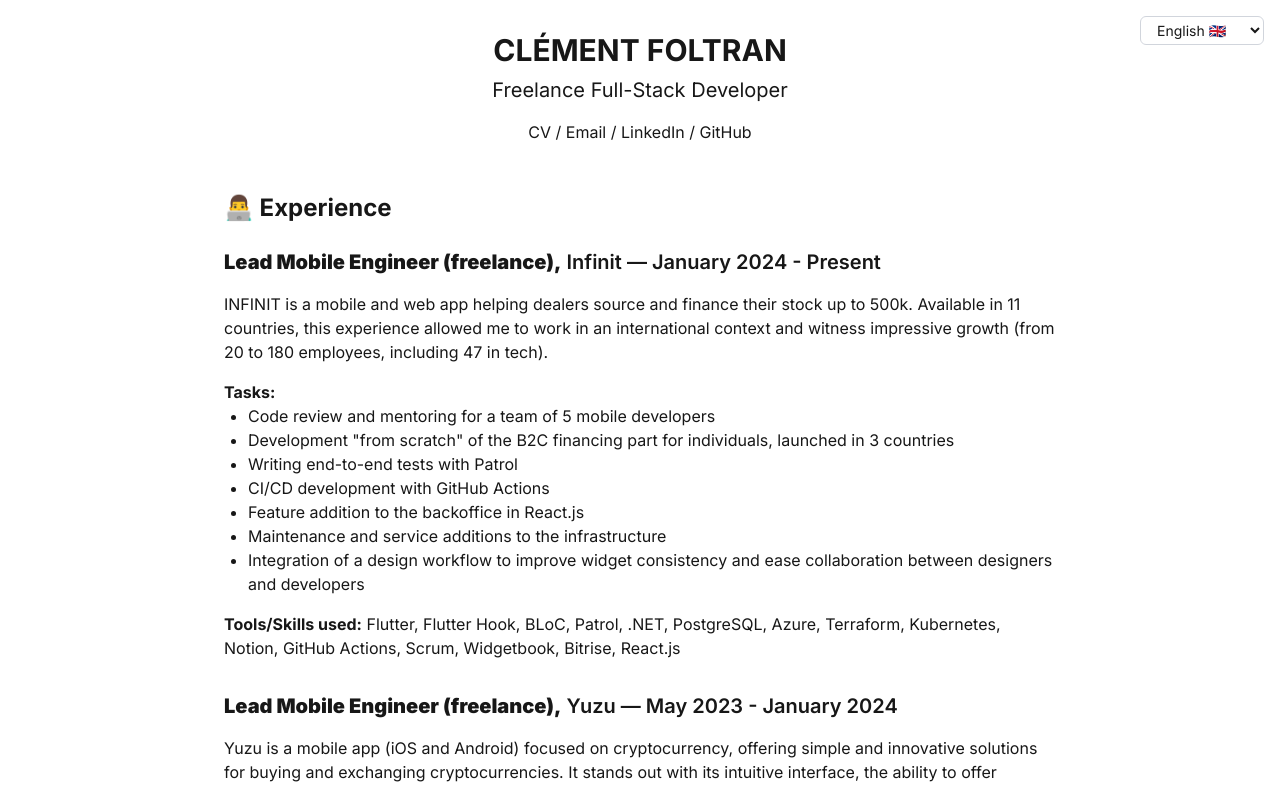
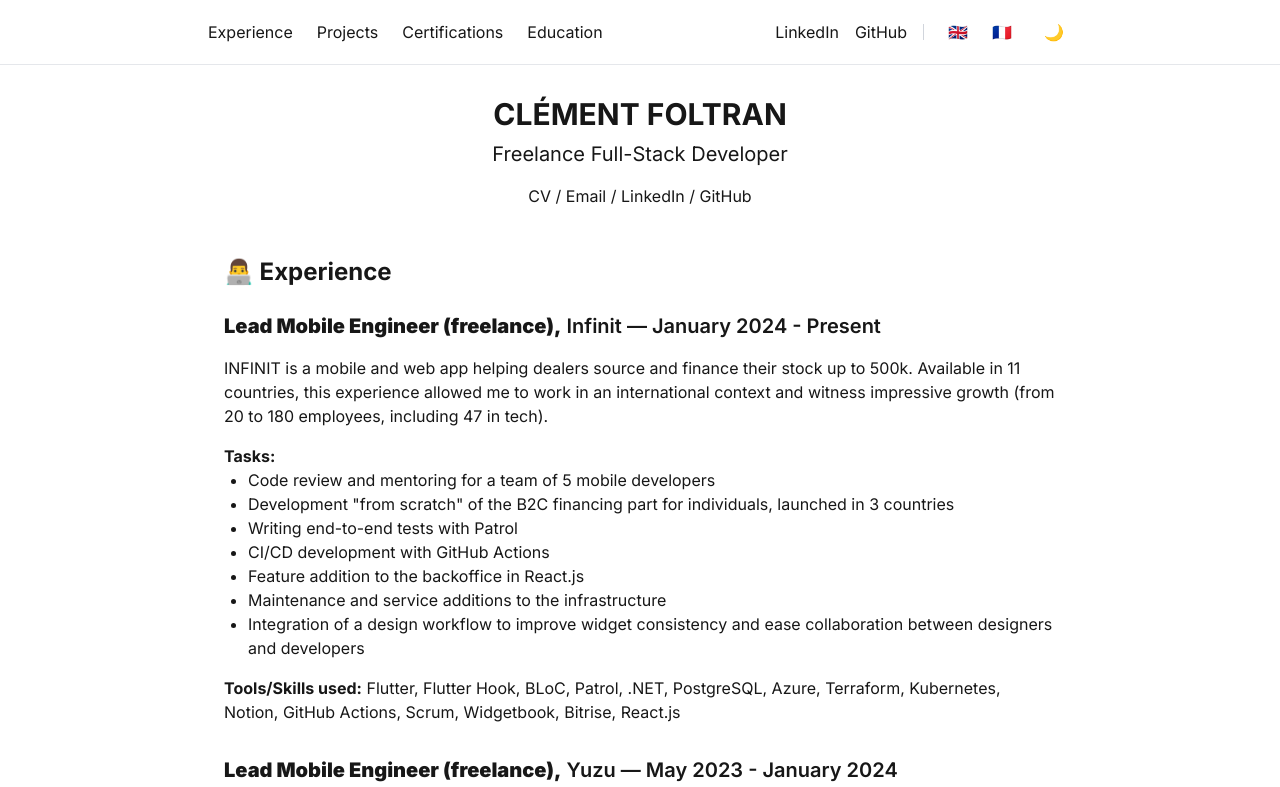
Before and after one commit to cfoltran/pommef, a Next.js app: page /en in a window 1280 px wide. Shown: the top 787 px of the page. Built offline with nearby package versions, Linux system fonts and the light colour scheme.

Commit message:
Add navbar

```diff
--- a/app/[lang]/page.tsx
+++ b/app/[lang]/page.tsx
@@ -1,6 +1,7 @@
 import { en } from '../i18n/locales/en';
 import { fr } from '../i18n/locales/fr';
 import LanguageSwitcher from '../components/LanguageSwitcher';
+import Navbar from '../components/Navbar';
 
 const translations = {
   en,
@@ -19,8 +20,8 @@
   const t = translations[lang];
 
   return (
-    <main className="min-h-screen p-8 max-w-4xl mx-auto">
-      <LanguageSwitcher />
+    <main className="min-h-screen p-8 max-w-4xl mx-auto pt-24">
+      <Navbar />
 
       <header className="text-center mb-12">
         <h1 className="text-3xl font-bold mb-2">{t.header.title}</h1>
@@ -33,7 +34,7 @@
         </p>
       </header>
 
-      <section className="mb-12">
+      <section id="experience" className="mb-12">
         <h2 className="text-2xl font-bold mb-6">{t.sections.experience}</h2>
 
         {/* Infinit */}
@@ -120,7 +121,7 @@
         </article>
       </section>
 
-      <section className="mb-12">
+      <section id="projects" className="mb-12">
         <h2 className="text-2xl font-bold mb-6">{t.sections.projects}</h2>
 
         {/* Unbubl */}
@@ -157,7 +158,7 @@
         </article>
       </section>
 
-      <section className="mb-12">
+      <section id="certifications" className="mb-12">
         <h2 className="text-2xl font-bold mb-6">{t.sections.certifications}</h2>
         <ul className="list-disc pl-6">
           {t.certifications.list.map((cert, index) => (
@@ -168,12 +169,7 @@
         </ul>
       </section>
 
-      <section className="mb-12">
-        <h2 className="text-2xl font-bold mb-6">{t.sections.languages}</h2>
-        <p>{t.languages.list}</p>
-      </section>
-
-      <section className="mb-12">
+      <section id="education" className="mb-12">
         <h2 className="text-2xl font-bold mb-6">{t.sections.education}</h2>
 
         {/* 42 Paris */}
--- a/app/components/LanguageSwitcher.tsx
+++ b/app/components/LanguageSwitcher.tsx
@@ -13,15 +13,21 @@
   };
 
   return (
-    <div className="fixed top-4 right-4 z-50">
-      <select
-        onChange={(e) => switchLanguage(e.target.value)}
-        className="bg-white border border-gray-300 rounded-md px-3 py-1 text-sm"
-        defaultValue={pathname.startsWith('/fr') ? 'fr' : 'en'}
+    <div className="flex items-center gap-2">
+      <button
+        onClick={() => switchLanguage('en')}
+        className={`p-2 rounded-full hover:bg-white/10 transition-colors ${pathname.startsWith('/en') ? 'bg-white/20' : ''}`}
+        aria-label="Switch to English"
       >
-        <option value="en">English 🇬🇧</option>
-        <option value="fr">Français 🇫🇷</option>
-      </select>
+        🇬🇧
+      </button>
+      <button
+        onClick={() => switchLanguage('fr')}
+        className={`p-2 rounded-full hover:bg-white/10 transition-colors ${pathname.startsWith('/fr') ? 'bg-white/20' : ''}`}
+        aria-label="Switch to French"
+      >
+        🇫🇷
+      </button>
     </div>
   );
 }
--- /dev/null
+++ b/app/components/Navbar.tsx
@@ -0,0 +1,73 @@
+'use client';
+
+import { usePathname } from 'next/navigation';
+import LanguageSwitcher from './LanguageSwitcher';
+import ThemeSwitcher from './ThemeSwitcher';
+
+const translations = {
+  en: {
+    sections: {
+      experience: 'Experience',
+      projects: 'Projects',
+      certifications: 'Certifications',
+      education: 'Education',
+    },
+  },
+  fr: {
+    sections: {
+      experience: 'Expérience',
+      projects: 'Projets',
+      certifications: 'Certifications',
+      education: 'Formation',
+    },
+  },
+} as const;
+
+export default function Navbar() {
+  const pathname = usePathname();
+  const lang = pathname.startsWith('/fr') ? 'fr' : 'en';
+  const t = translations[lang];
+
+  return (
+    <nav className="fixed top-0 left-0 right-0 z-50 backdrop-blur-md bg-white/30 dark:bg-black/30 border-b border-gray-200 dark:border-gray-800">
+      <div className="max-w-4xl mx-auto px-4 h-16 flex items-center justify-between">
+        <div className="flex items-center gap-6">
+          <a href="#experience" className="hover:text-gray-600 dark:hover:text-gray-300 transition-colors">
+            {t.sections.experience}
+          </a>
+          <a href="#projects" className="hover:text-gray-600 dark:hover:text-gray-300 transition-colors">
+            {t.sections.projects}
+          </a>
+          <a href="#certifications" className="hover:text-gray-600 dark:hover:text-gray-300 transition-colors">
+            {t.sections.certifications}
+          </a>
+          <a href="#education" className="hover:text-gray-600 dark:hover:text-gray-300 transition-colors">
+            {t.sections.education}
+          </a>
+        </div>
+
+        <div className="flex items-center gap-4">
+          <a
+            href="https://www.linkedin.com/in/clementfoltran/"
+            target="_blank"
+            rel="noopener noreferrer"
+            className="hover:text-gray-600 dark:hover:text-gray-300 transition-colors"
+          >
+            LinkedIn
+          </a>
+          <a
+            href="https://github.com/cfoltran/"
+            target="_blank"
+            rel="noopener noreferrer"
+            className="hover:text-gray-600 dark:hover:text-gray-300 transition-colors"
+          >
+            GitHub
+          </a>
+          <div className="h-4 w-px bg-gray-300 dark:bg-gray-700" />
+          <LanguageSwitcher />
+          <ThemeSwitcher />
+        </div>
+      </div>
+    </nav>
+  );
+}
--- /dev/null
+++ b/app/components/ThemeSwitcher.tsx
@@ -0,0 +1,32 @@
+'use client';
+
+import { useEffect, useState } from 'react';
+
+export default function ThemeSwitcher() {
+  const [theme, setTheme] = useState<'light' | 'dark'>('light');
+
+  useEffect(() => {
+    const savedTheme = localStorage.getItem('theme') as 'light' | 'dark';
+    if (savedTheme) {
+      setTheme(savedTheme);
+      document.documentElement.classList.toggle('dark', savedTheme === 'dark');
+    }
+  }, []);
+
+  const toggleTheme = () => {
+    const newTheme = theme === 'light' ? 'dark' : 'light';
+    setTheme(newTheme);
+    localStorage.setItem('theme', newTheme);
+    document.documentElement.classList.toggle('dark', newTheme === 'dark');
+  };
+
+  return (
+    <button
+      onClick={toggleTheme}
+      className="p-2 rounded-full hover:bg-white/10 transition-colors"
+      aria-label={`Switch to ${theme === 'light' ? 'dark' : 'light'} mode`}
+    >
+      {theme === 'light' ? '🌙' : '☀️'}
+    </button>
+  );
+}
```
Also changed, not shown: package.json (+7 -6 lines), 1 other file (tests, documents, lock files or other folders).
